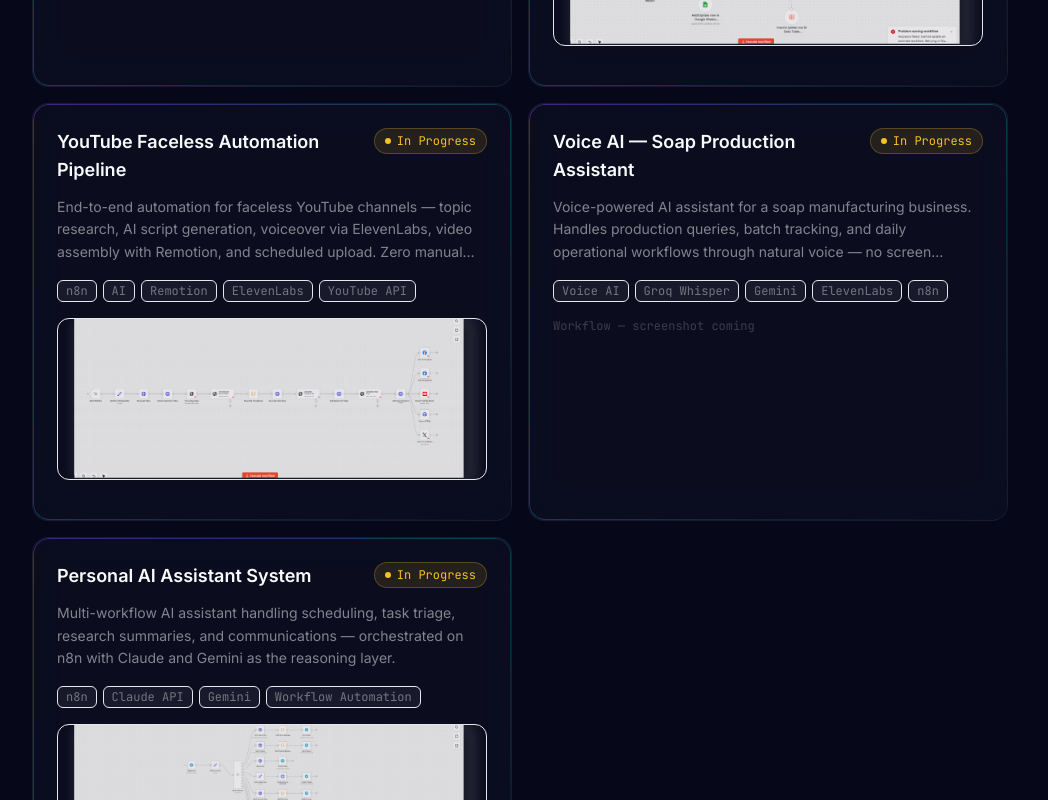
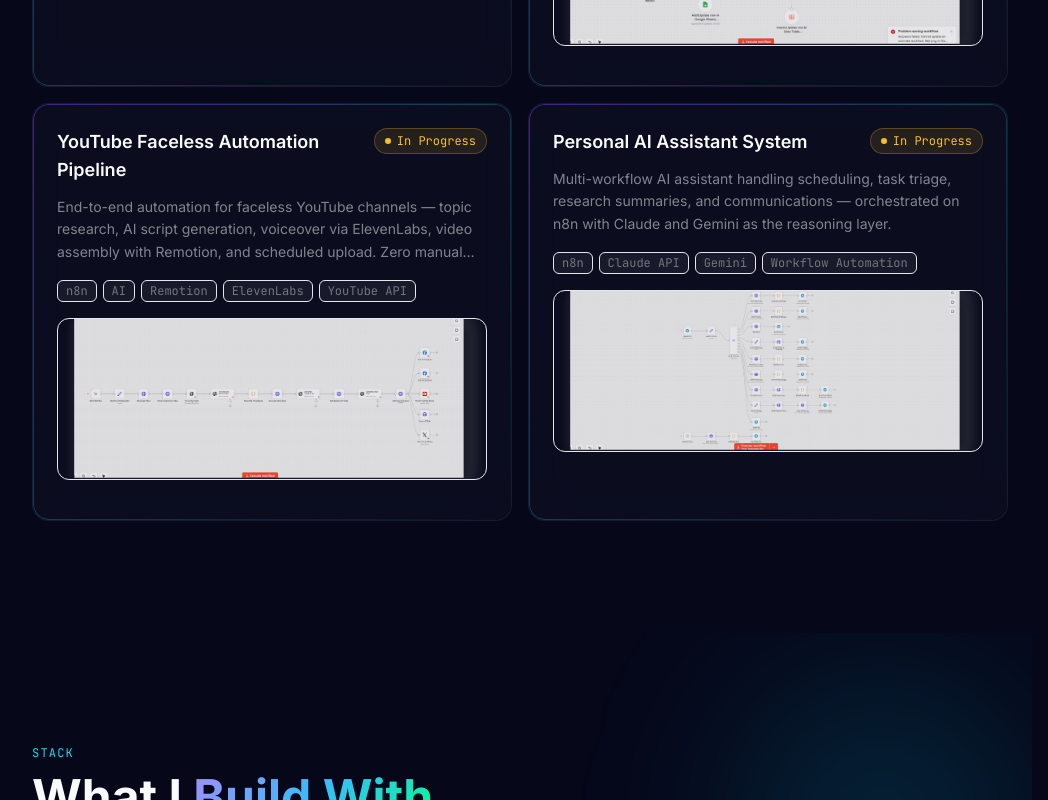
Before and after one commit to HUMO-collab/portfolio, a React (Vite) app: page / in a window 1280 px wide. Shown: the part 1640-2440 px from the top of the page, without its empty margins (120-1168 px from the left). Built offline with nearby package versions, Linux system fonts and the light colour scheme.

Commit message:
remove voice ai project until screenshot ready

```diff
--- a/src/data/projects.js
+++ b/src/data/projects.js
@@ -63,17 +63,7 @@ export const projects = [
     status: 'in-progress',
     featured: false,
   },
-  {
-    id: 8,
-    title: 'Voice AI — Soap Production Assistant',
-    description: 'Voice-powered AI assistant for a soap manufacturing business. Handles production queries, batch tracking, and daily operational workflows through natural voice — no screen required.',
-    tags: ['Voice AI', 'Groq Whisper', 'Gemini', 'ElevenLabs', 'n8n'],
-    liveUrl: null,
-    githubUrl: null,
-    imageUrl: null,
-    status: 'in-progress',
-    featured: false,
-  },
+
   {
     id: 9,
     title: 'Personal AI Assistant System',
```
